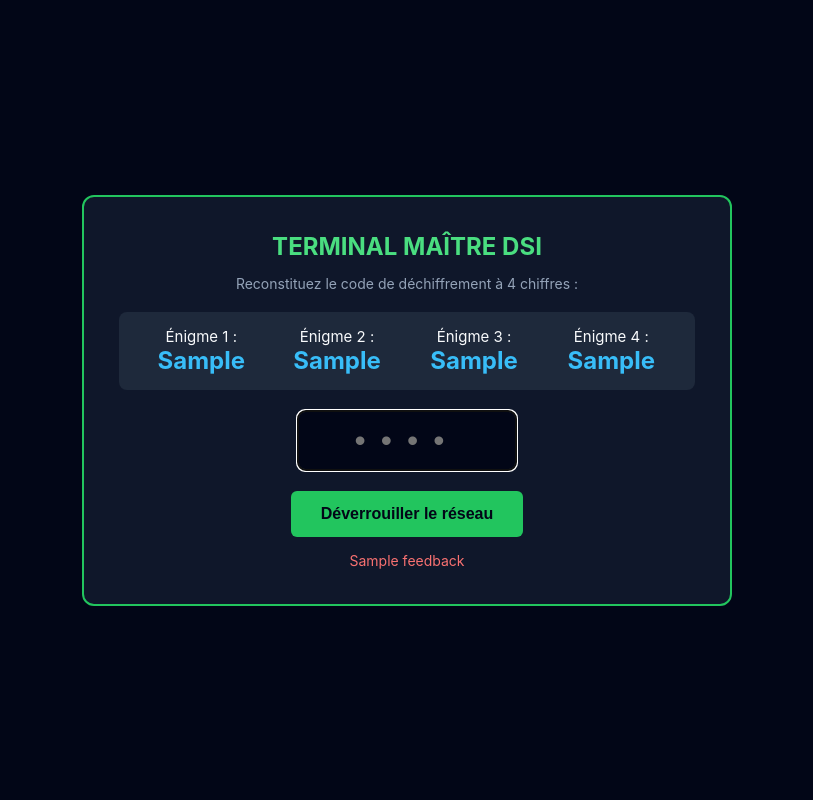
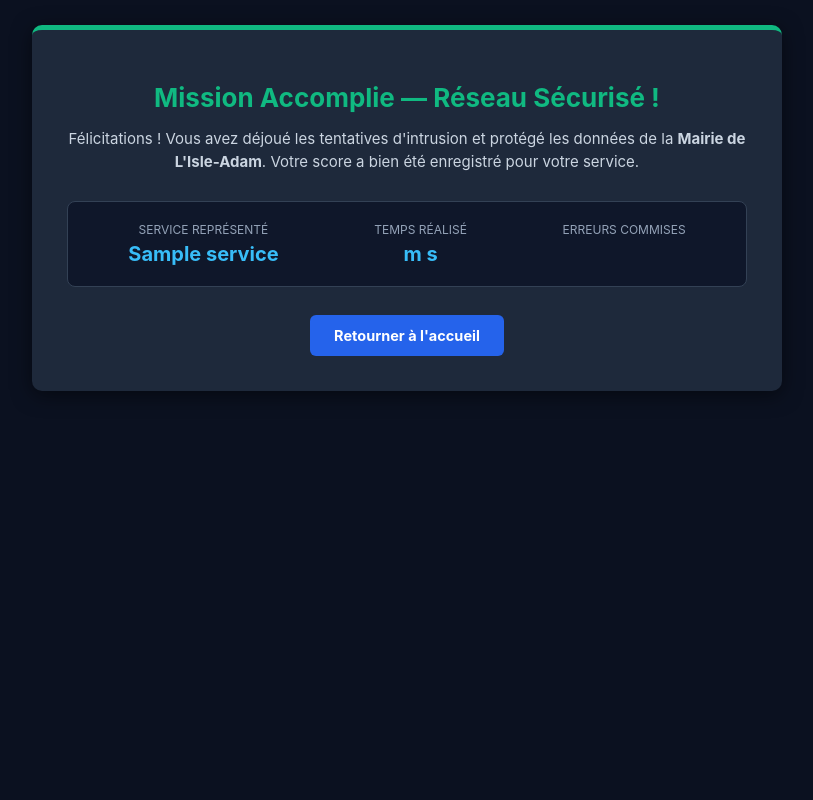
Before and after one commit to Kyotani9/escape-game-cyber, a Flask app: template templates/victoire.html in a window 1280 px wide. Shown: the whole page, without its empty margins (233-1046 px from the left). Run offline with Flask 3, Linux system fonts and the light colour scheme; the template is opened without the code that fills it: most values are stand-ins (such as "Sample title", 1, 10 or a date in 2020); some libraries are stand-ins or nearby versions.

Commit message:
Ajout templates coffre/victoire et migration colonnes SQL escape_scores

```diff
--- a/app.py
+++ b/app.py
@@ -68,13 +68,18 @@ def init_db():
         cur.execute("""
             CREATE TABLE IF NOT EXISTS escape_scores (
                 id SERIAL PRIMARY KEY,
-                date_jeu TEXT NOT NULL,
-                service TEXT NOT NULL,
-                statut TEXT NOT NULL,
-                temps_ecoule INTEGER NOT NULL,
-                erreurs INTEGER NOT NULL
+                date_jeu TEXT NOT NULL DEFAULT '',
+                service TEXT NOT NULL DEFAULT '',
+                statut TEXT NOT NULL DEFAULT '',
+                temps_ecoule INTEGER NOT NULL DEFAULT 0,
+                erreurs INTEGER NOT NULL DEFAULT 0
             )
         """)
+        cur.execute("ALTER TABLE escape_scores ADD COLUMN IF NOT EXISTS date_jeu TEXT NOT NULL DEFAULT ''")
+        cur.execute("ALTER TABLE escape_scores ADD COLUMN IF NOT EXISTS service TEXT NOT NULL DEFAULT ''")
+        cur.execute("ALTER TABLE escape_scores ADD COLUMN IF NOT EXISTS statut TEXT NOT NULL DEFAULT ''")
+        cur.execute("ALTER TABLE escape_scores ADD COLUMN IF NOT EXISTS temps_ecoule INTEGER NOT NULL DEFAULT 0")
+        cur.execute("ALTER TABLE escape_scores ADD COLUMN IF NOT EXISTS erreurs INTEGER NOT NULL DEFAULT 0")
     else:
         cur.execute("""
             CREATE TABLE IF NOT EXISTS escape_scores (
--- a/templates/victoire.html
+++ b/templates/victoire.html
@@ -2,50 +2,44 @@
 <html lang="fr">
 <head>
     <meta charset="UTF-8">
-    <title>Console de Déchiffrement DSI</title>
+    <title>Mission Accomplie — Escape Game Cybersécurité</title>
     <style>
         * { box-sizing: border-box; }
-        body { font-family: -apple-system, BlinkMacSystemFont, "Segoe UI", Roboto, monospace; background: #020617; color: #f8fafc; margin: 0; padding: 25px; display: flex; justify-content: center; align-items: center; min-height: 100vh; }
-        .box { max-width: 650px; width: 100%; background: #0f172a; border: 2px solid #22c55e; border-radius: 12px; padding: 35px; text-align: center; }
-        h1 { color: #4ade80; margin: 0 0 10px 0; font-size: 24px; }
-        .clues { background: #1e293b; padding: 15px; border-radius: 8px; margin: 20px 0; display: flex; justify-content: space-around; font-size: 15px; }
-        .digit { font-size: 24px; font-weight: bold; color: #38bdf8; }
-        .input-code { font-size: 32px; letter-spacing: 15px; text-align: center; width: 220px; padding: 10px; background: #020617; border: 2px solid #334155; color: #4ade80; border-radius: 8px; margin-bottom: 20px; }
-        .btn-unlock { background: #22c55e; color: #020617; border: none; padding: 14px 30px; font-size: 16px; font-weight: bold; border-radius: 6px; cursor: pointer; }
-        .feedback-error { color: #f87171; margin-top: 15px; font-size: 14px; }
-        .success-banner { background: #064e3b; border: 2px solid #34d399; padding: 25px; border-radius: 8px; margin-top: 20px; }
+        body { font-family: -apple-system, BlinkMacSystemFont, "Segoe UI", Roboto, sans-serif; background: #0b1120; color: #f8fafc; margin: 0; padding: 25px; display: flex; justify-content: center; }
+        .container { max-width: 750px; width: 100%; background: #1e293b; border-radius: 10px; padding: 35px; box-shadow: 0 4px 20px rgba(0,0,0,0.5); text-align: center; border-top: 5px solid #10b981; }
+        h1 { color: #10b981; font-size: 26px; margin-bottom: 10px; }
+        .subtitle { color: #cbd5e1; font-size: 15px; margin-bottom: 28px; line-height: 1.5; }
+        .stats-box { background: #0f172a; border: 1px solid #334155; border-radius: 8px; padding: 20px; margin-bottom: 28px; display: flex; justify-content: space-around; flex-wrap: wrap; gap: 15px; }
+        .stat-item { text-align: center; }
+        .stat-label { font-size: 12px; color: #94a3b8; text-transform: uppercase; margin-bottom: 5px; }
+        .stat-val { font-size: 20px; font-weight: bold; color: #38bdf8; }
+        .btn-home { display: inline-block; background: #2563eb; color: white; text-decoration: none; padding: 12px 24px; border-radius: 6px; font-weight: bold; font-size: 14.5px; }
+        .btn-home:hover { background: #1d4ed8; }
     </style>
 </head>
 <body>
-    <div class="box">
-        {% if not reussi %}
-            <h1>TERMINAL MAÎTRE DSI</h1>
-            <p style="color: #94a3b8; font-size: 14px;">Reconstituez le code de déchiffrement à 4 chiffres :</p>
-            <div class="clues">
-                <div>Énigme 1 : <span class="digit">{{ indices.get('1', '?') }}</span></div>
-                <div>Énigme 2 : <span class="digit">{{ indices.get('2', '?') }}</span></div>
-                <div>Énigme 3 : <span class="digit">{{ indices.get('3', '?') }}</span></div>
-                <div>Énigme 4 : <span class="digit">{{ indices.get('4', '?') }}</span></div>
+    <div class="container">
+        <h1>Mission Accomplie — Réseau Sécurisé !</h1>
+        <p class="subtitle">
+            Félicitations ! Vous avez déjoué les tentatives d'intrusion et protégé les données de la <strong>Mairie de L'Isle-Adam</strong>. Votre score a bien été enregistré pour votre service.
+        </p>
+
+        <div class="stats-box">
+            <div class="stat-item">
+                <div class="stat-label">Service représenté</div>
+                <div class="stat-val">{{ service }}</div>
             </div>
-            <form method="POST">
-                <input type="text" name="code_master" class="input-code" maxlength="4" placeholder="••••" required autofocus>
-                <br>
-                <button type="submit" class="btn-unlock">Déverrouiller le réseau</button>
-            </form>
-            {% if feedback %}
-                <div class="feedback-error">{{ feedback }}</div>
-            {% endif %}
-        {% else %}
-            <div class="success-banner">
-                <h2 style="color: #6ee7b7; margin: 0 0 10px 0;">SYSTÈME TOTALEMENT PURGÉ</h2>
-                <p style="color: #d1fae5; font-size: 15px; line-height: 1.6;">
-                    Félicitations ! Vous avez repoussé l'attaque avec succès.<br>
-                    Vos résultats ont été enregistrés dans la base de données du superviseur DSI.<br><br>
-                    <strong>Temps d'intervention :</strong> {{ temps_formate }}
-                </p>
-                <a href="/" style="color: #38bdf8; text-decoration: underline; font-size: 14px;">Retour à l'accueil</a>
+            <div class="stat-item">
+                <div class="stat-label">Temps réalisé</div>
+                <div class="stat-val">{{ (temps_ecoule // 60) }}m {{ (temps_ecoule % 60) }}s</div>
             </div>
-        {% endif %}
+            <div class="stat-item">
+                <div class="stat-label">Erreurs commises</div>
+                <div class="stat-val">{{ erreurs }}</div>
+            </div>
+        </div>
+
+        <a href="/" class="btn-home">Retourner à l'accueil</a>
     </div>
 </body>
 </html>
```
Also changed, not shown: templates/coffre.html (added, +65 -0 lines).
